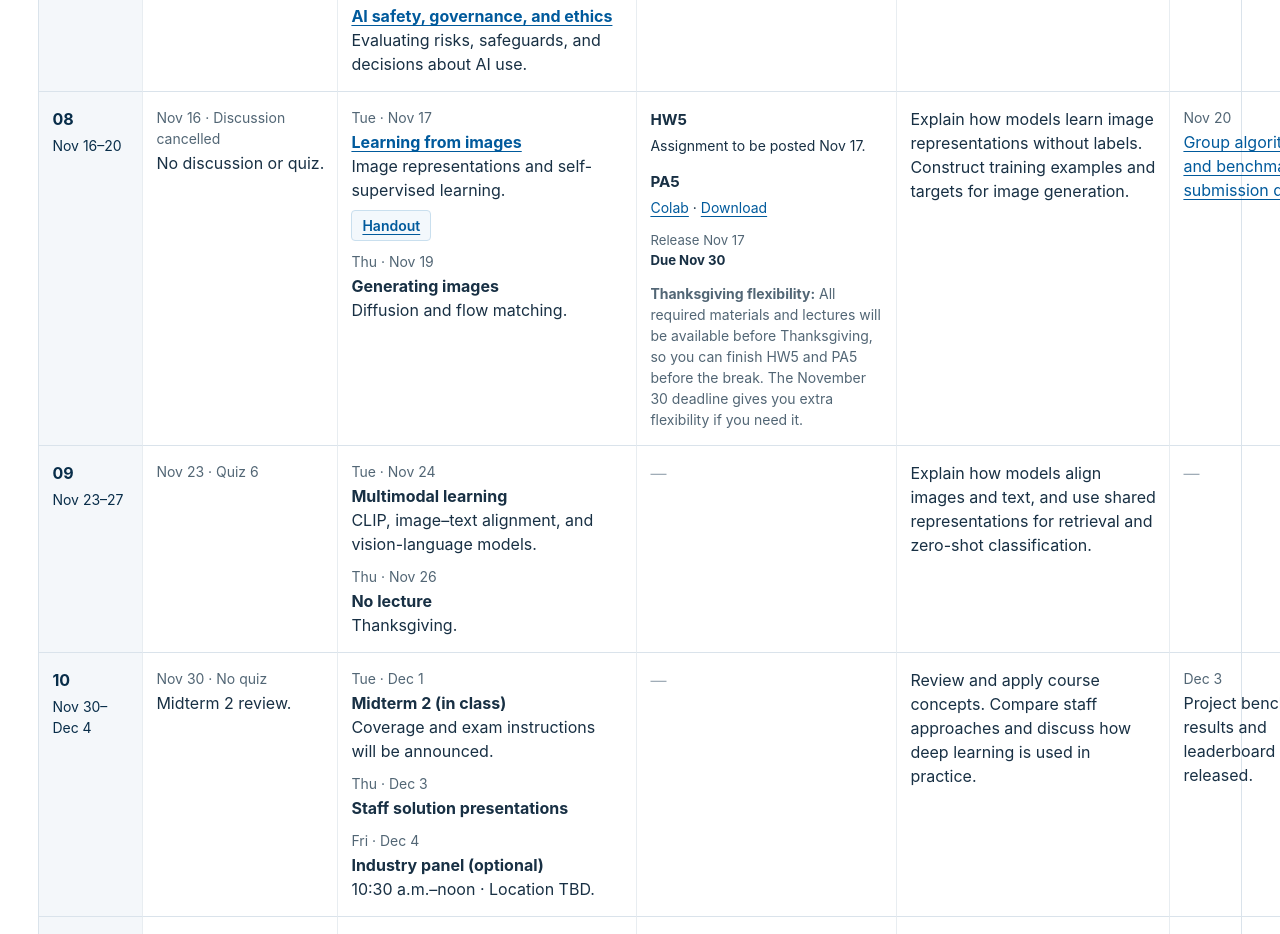
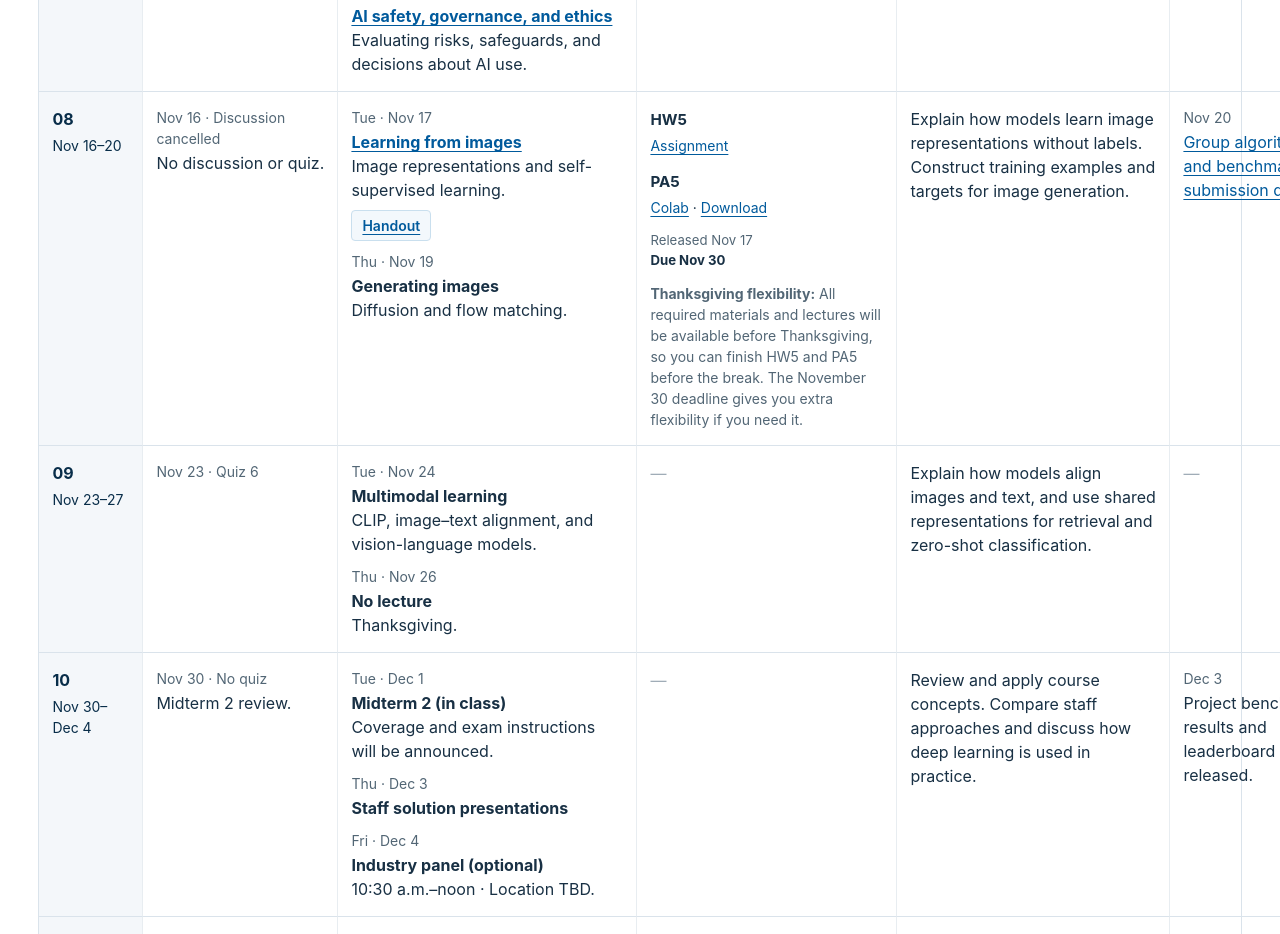
Before and after one commit to sadhikamalladi/cs151b-fa26, a plain HTML site: page index.html in a window 1280 px wide. Shown: the part 3660-4594 px from the top of the page. Drawn offline with Linux system fonts and the light colour scheme.

Commit message:
adding HW5

```diff
--- a/index.html
+++ b/index.html
@@ -408,7 +408,7 @@
                 <th scope="row">08<span>Nov 16–20</span></th>
                 <td data-label="Monday discussion / quiz"><p><span class="date">Nov 16 · Discussion cancelled</span>No discussion or quiz.</p></td>
                 <td data-label="Lectures and events"><p><span class="date">Tue · Nov 17</span><b><a href="https://drive.google.com/file/d/1ldEaV0J3EXbTAX7U1X9rDUUIgdr1vzBT/view?usp=share_link">Learning from images</a></b><br />Image representations and self-supervised learning.<span class="lecture-resources"><a href="https://drive.google.com/file/d/1CqN4TDWkAkBytK_8teUI06CMjZTMW34W/view?usp=share_link">Handout</a></span></p><p><span class="date">Thu · Nov 19</span><b>Generating images</b><br />Diffusion and flow matching.</p></td>
-                <td class="assignment-cell" data-label="Homework &amp; Programming Assignments"><div class="assignment-group"><strong>HW5</strong><div class="assignment-links">Assignment to be posted Nov 17.</div></div><div class="assignment-group"><strong>PA5</strong><div class="assignment-links"><a href="https://colab.research.google.com/drive/1GwVEqZauiz_5A52jB1oSHZ7kHnL1LiFf">Colab</a> · <a href="https://drive.google.com/uc?export=download&id=1GwVEqZauiz_5A52jB1oSHZ7kHnL1LiFf">Download</a></div></div><p class="assignment-dates">Release Nov 17<br /><strong>Due Nov 30</strong></p><p class="note"><strong>Thanksgiving flexibility:</strong> All required materials and lectures will be available before Thanksgiving, so you can finish HW5 and PA5 before the break. The November 30 deadline gives you extra flexibility if you need it.</p></td>
+                <td class="assignment-cell" data-label="Homework &amp; Programming Assignments"><div class="assignment-group"><strong>HW5</strong><div class="assignment-links"><a href="https://drive.google.com/file/d/1SlDpqrUb3vTMvHg2jjNOSXTtpu7Rvlao/view?usp=sharing">Assignment</a></div></div><div class="assignment-group"><strong>PA5</strong><div class="assignment-links"><a href="https://colab.research.google.com/drive/1GwVEqZauiz_5A52jB1oSHZ7kHnL1LiFf">Colab</a> · <a href="https://drive.google.com/uc?export=download&id=1GwVEqZauiz_5A52jB1oSHZ7kHnL1LiFf">Download</a></div></div><p class="assignment-dates">Released Nov 17<br /><strong>Due Nov 30</strong></p><p class="note"><strong>Thanksgiving flexibility:</strong> All required materials and lectures will be available before Thanksgiving, so you can finish HW5 and PA5 before the break. The November 30 deadline gives you extra flexibility if you need it.</p></td>
                 <td data-label="Weekly learning goal"><p>Explain how models learn image representations without labels. Construct training examples and targets for image generation.</p></td>
                 <td data-label="Project milestones"><p><span class="date">Nov 20</span><a href="project.html#dates">Group algorithm and benchmark submission due.</a></p></td>
               </tr>
```
